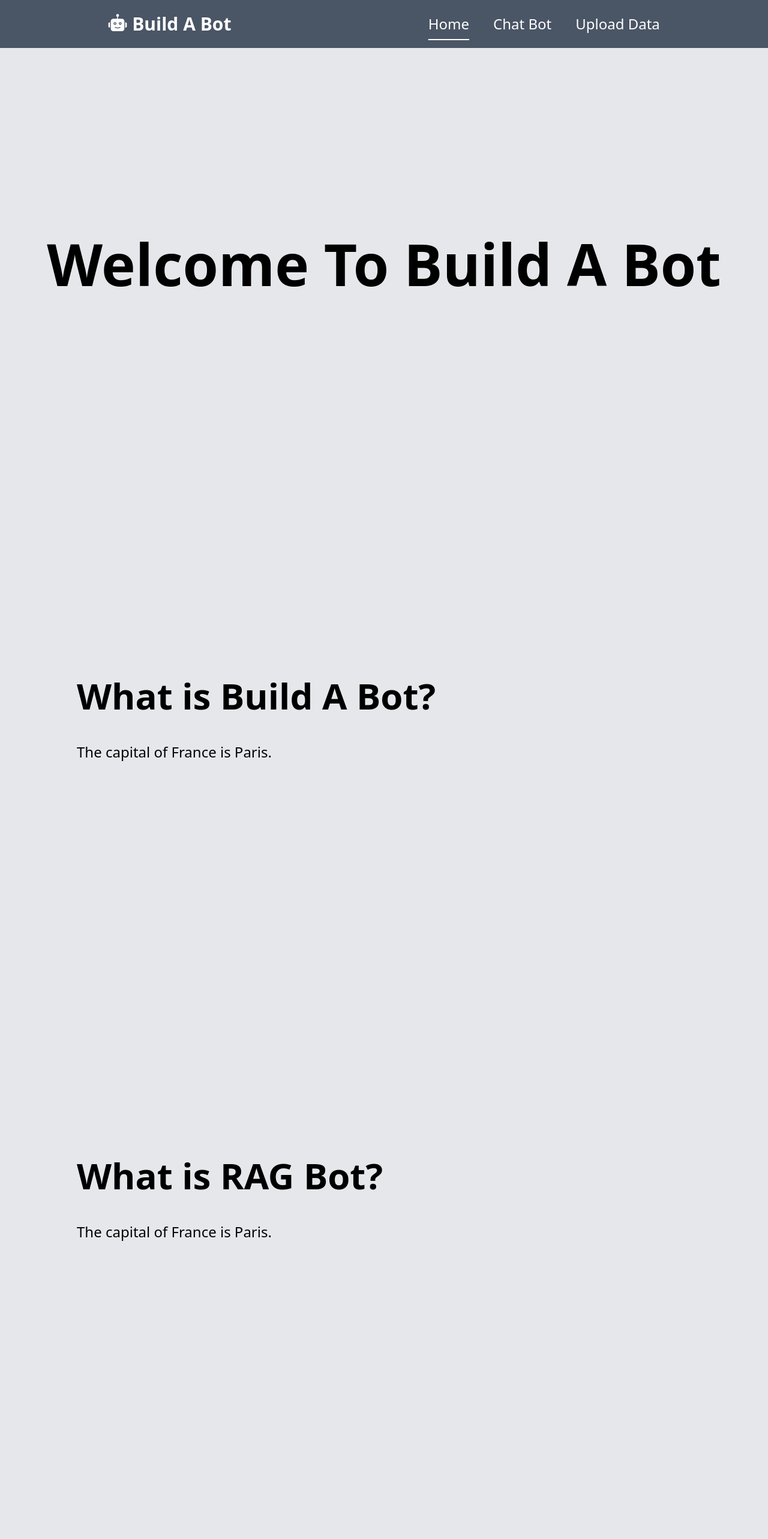
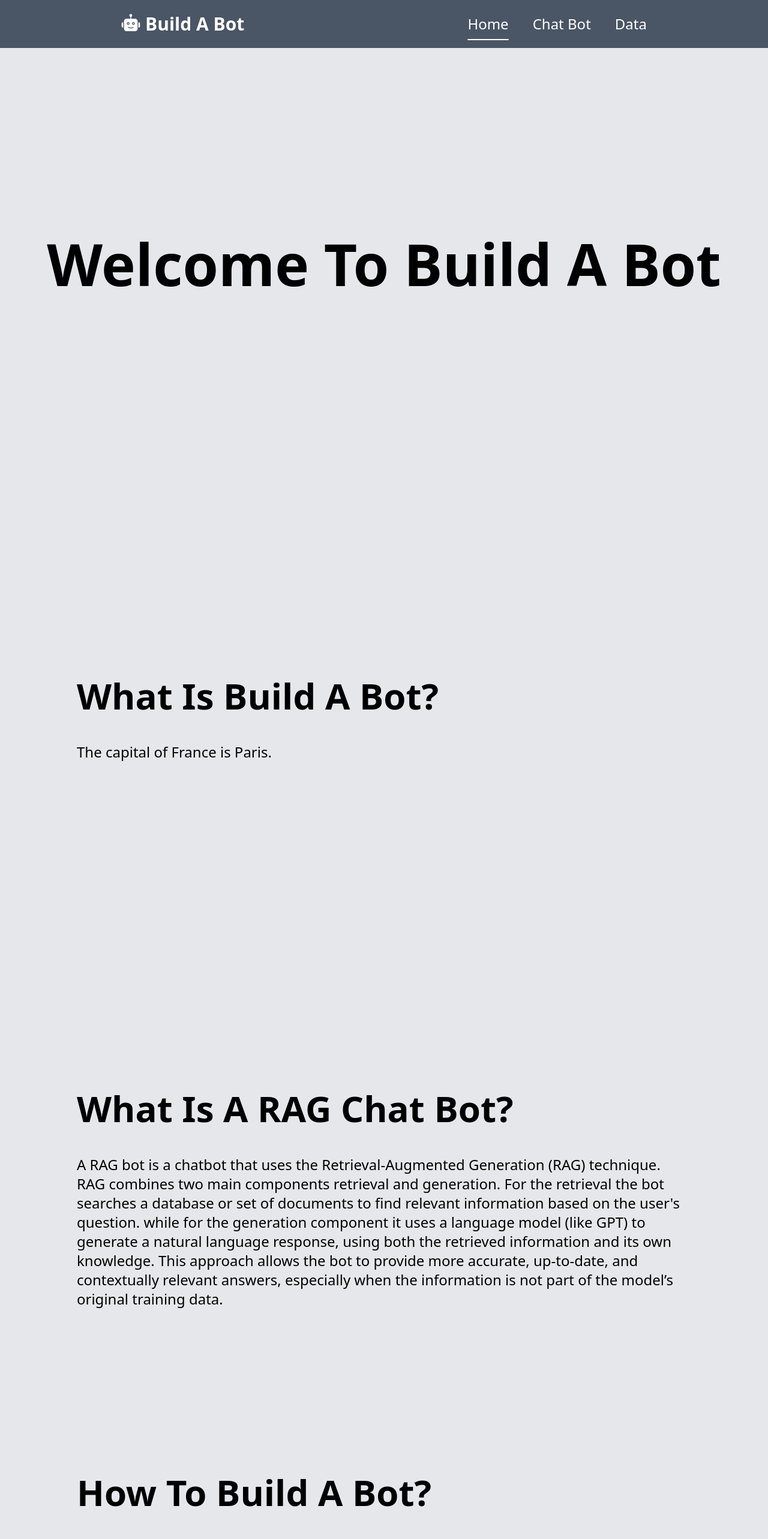
Before and after one commit to Tarif24/Build_A_Bot_Frontend, a React (Vite) app: page / in a window 1280 px wide. Shown: the top 2566 px of the page at 60% size. Built offline with nearby package versions, Linux system fonts and the light colour scheme.

Commit message:
updated all home page text to real text

```diff
--- a/src/App.jsx
+++ b/src/App.jsx
@@ -16,7 +16,7 @@ function App() {
             <Route path="/" element={<MainLayout />}>
                 <Route index element={<HomePage />} />
                 <Route path="/chatbot" element={<ChatBotPage />} />
-                <Route path="/uploaddata" element={<UploadDataPage />} />
+                <Route path="/data" element={<UploadDataPage />} />
                 <Route path="*" element={<NotFoundPage />} />
             </Route>
         )
--- a/src/components/HowToSteps.jsx
+++ b/src/components/HowToSteps.jsx
@@ -1,11 +1,22 @@
 import React from "react";
 
-const HowToSteps = ({ listOfSteps }) => {
+const HowToSteps = ({
+    listOfSteps,
+    title = "How To Build A Bot?",
+    description = "",
+}) => {
     return (
         <div className="flex flex-col justify-center items-center w-full h-[90vh] min-h-fit bg-gray-200">
             <div className="flex flex-col justify-center gap-12 items-center w-[80%] min-h-fit">
                 <h1 className="text-6xl font-semibold text-left w-full">
-                    How To Steps
+                    {title || "How To Build A Bot?"}
+                </h1>
+                <h1
+                    className={`${
+                        description === "" ? "hidden" : ""
+                    } text-2xl text-left w-full`}
+                >
+                    {description}
                 </h1>
                 {listOfSteps.map((step, index) => (
                     <div
--- a/src/components/Navbar.jsx
+++ b/src/components/Navbar.jsx
@@ -26,8 +26,8 @@ const NavBar = () => {
                 <NavLink to="/chatbot" className={linkClass}>
                     Chat Bot
                 </NavLink>
-                <NavLink to="/uploaddata" className={linkClass}>
-                    Upload Data
+                <NavLink to="/data" className={linkClass}>
+                    Data
                 </NavLink>
             </div>
         </nav>
--- a/src/pages/HomePage.jsx
+++ b/src/pages/HomePage.jsx
@@ -6,20 +6,37 @@ const HomePage = () => {
     return (
         <div className="flex flex-col justify-center items-center bg-gray-200">
             <Hero />
+
             <Question
-                question="What is Build A Bot?"
+                question="What Is Build A Bot?"
                 answer="The capital of France is Paris."
             />
+
             <Question
-                question="What is RAG Bot?"
-                answer="The capital of France is Paris."
+                question="What Is A RAG Chat Bot?"
+                answer="A RAG bot is a chatbot that uses the Retrieval-Augmented Generation (RAG) technique. RAG combines two main components retrieval and generation. For the retrieval the bot searches a database or set of documents to find relevant information based on the user's question. while for the generation component it uses a language model (like GPT) to generate a natural language response, using both the retrieved information and its own knowledge. This approach allows the bot to provide more accurate, up-to-date, and contextually relevant answers, especially when the information is not part of the model’s original training data."
             />
+
             <HowToSteps
                 listOfSteps={[
-                    "Step 1: Choose a template",
-                    "Step 2: Customize your bot",
-                    "Step 3: Deploy your bot",
-                    "Step 4: Monitor and improve",
+                    "Step 1: Go to the date page on the navbar",
+                    "Step 2: Select Create Collection for the Action Type",
+                    "Step 3: Fill out the entire form and create the collection (Links for the data can be given now or later in the Add Data Action Type)",
+                    "Step 4: After the collection has been created and all your data has been added, go to the Chat Bot page on the navbar",
+                    "Step 5: Select the collection you want to use for the bot",
+                    "Step 6: Now you can ask the bot any question related to the data in the collection",
+                ]}
+            />
+
+            <HowToSteps
+                title="What To Do Next?"
+                description="Now that you have created a bot, here are some things that you can do:"
+                listOfSteps={[
+                    "- Add Data to your collection by going to the Data page and selection Add Data",
+                    "- Edit collection by going to the Data page and selecting Edit Collection",
+                    "- View the custom behavior of your bot by going to the Data page and selecting View Data",
+                    "- Delete collection by going to the Data page and selecting Delete Collection",
+                    "- Create a whole new RAG Bot by going to the Data page and selecting Create Collection",
                 ]}
             />
         </div>
```
